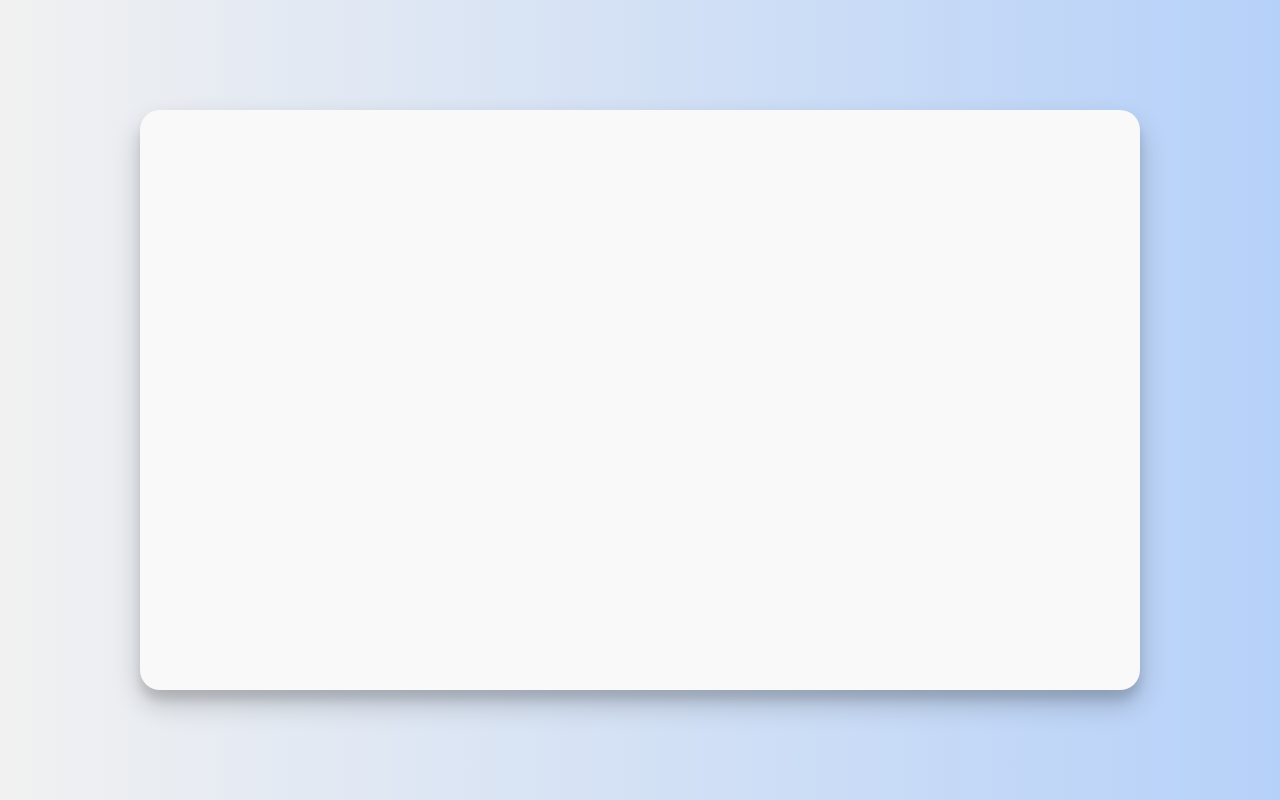
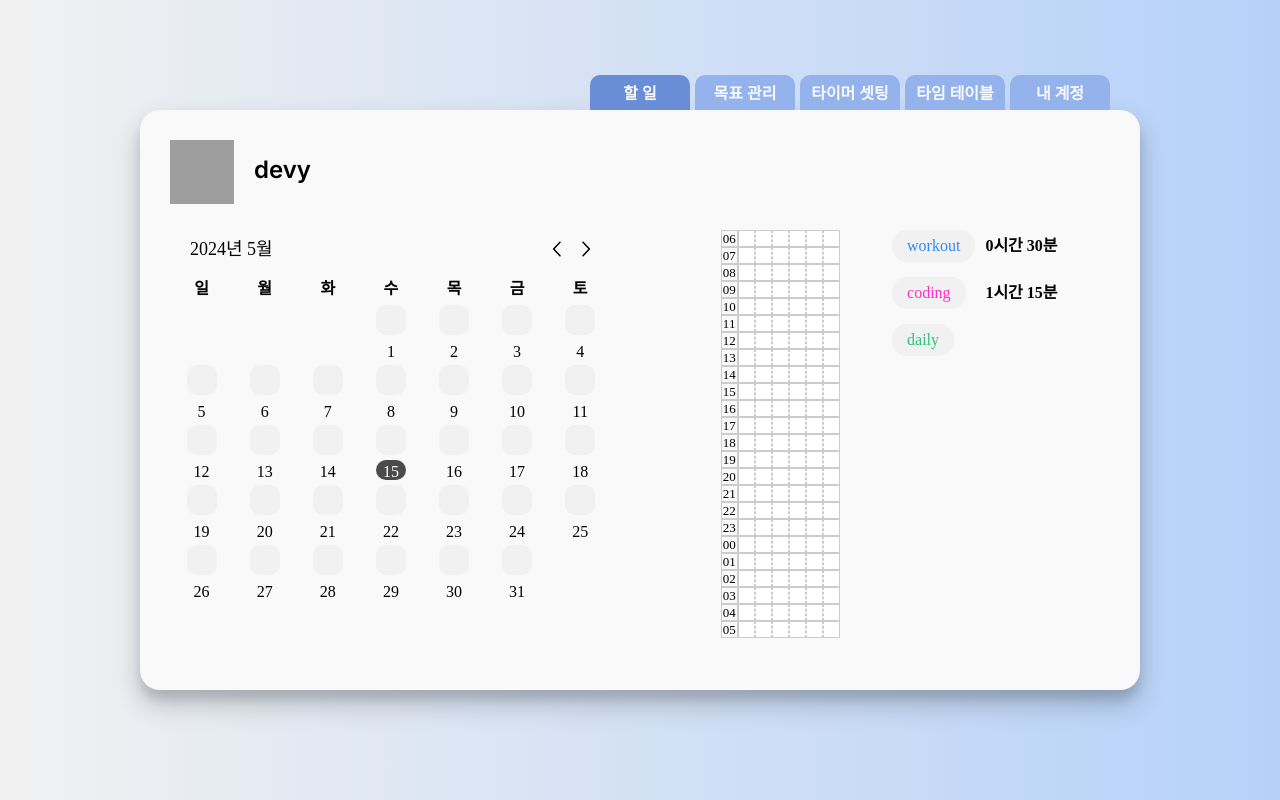
Before and after one commit to devy688/my-planner, a React (Create React App) app: page /todo/activity-log in a window 1280 px wide. Before the commit this address had no page. Built offline with nearby package versions, Linux system fonts and the light colour scheme; grey boxes are pictures that could not be loaded; a web font is replaced by a local one.

Commit message:
[UI/UX] ActiveLog 컴포넌트 생성

```diff
--- a/src/App.js
+++ b/src/App.js
@@ -7,6 +7,7 @@ import Todo from './pages/Todo';
 import List from './components/List/List';
 import Goals from './components/Goals/Goals';
 import TimerSetting from './components/TimerSetting/TimerSetting';
+import ActivityLog from './components/ActivityLog/ActivityLog';
 
 function App() {
     let todoData = [
@@ -18,9 +19,11 @@ function App() {
                     id: '0-1',
                     name: '런닝하기',
                     isCompleted: false,
+                    pomodoroTime: 30,
                 },
             ],
             color: 'blue',
+            totalPomodoroTime: 30,
         },
         {
             id: 1,
@@ -30,20 +33,24 @@ function App() {
                     id: '1-1',
                     name: '코딩애플 강의듣기',
                     isCompleted: true,
+                    pomodoroTime: 50,
                 },
                 {
                     id: '1-2',
                     name: '프로그래머스 문제 풀기',
                     isCompleted: false,
+                    pomodoroTime: 25,
                 },
             ],
             color: 'red',
+            totalPomodoroTime: 75,
         },
         {
             id: 2,
             title: 'daily',
             lists: [],
             color: 'green',
+            totalPomodoroTime: 0,
         },
     ];
 
@@ -128,8 +135,8 @@ function App() {
                             element={<TimerSetting />}
                         />
                         <Route
-                            path='timetable'
-                            element={<div>timetable</div>}
+                            path='activity-log'
+                            element={<ActivityLog todoData={todoData} />}
                         />
                         <Route
                             path='my-account'
--- /dev/null
+++ b/src/components/ActivityLog/ActivityLog.css
@@ -0,0 +1,25 @@
+@import url('../../styles.css');
+
+.activity-log-container {
+    width: 100%;
+    padding: 120px 30px 50px 30px;
+    display: flex;
+    justify-content: space-between;
+}
+
+.calendar-layout {
+    width: 47%;
+    max-height: 380px;
+}
+
+.tactivity-log-division-line {
+    width: 2px;
+    background-color: var(--medium-grey-color);
+}
+
+.timetable-layout {
+    width: 47%;
+    display: flex;
+    justify-content: space-evenly;
+    align-items: center;
+}
--- /dev/null
+++ b/src/components/ActivityLog/ActivityLog.js
@@ -0,0 +1,21 @@
+import { useState } from 'react';
+import Calendar from '../Calendar/Calendar';
+import TimeTable from '../TimeTable/TimeTable';
+import TotalTimeSummary from '../TotalTimeSummary/TotalTimeSummary';
+import '../Calendar/Calendar.css';
+import './ActivityLog.css';
+
+export default function ActivityLog(props) {
+    return (
+        <div className='activity-log-container'>
+            <div className='calendar-layout'>
+                <Calendar />
+            </div>
+            <div className='activity-log-division-line'></div>
+            <div className='timetable-layout'>
+                <TimeTable />
+                <TotalTimeSummary todoData={props.todoData} />
+            </div>
+        </div>
+    );
+}
--- a/src/components/Nav/Nav.js
+++ b/src/components/Nav/Nav.js
@@ -42,10 +42,12 @@ export default function Nav() {
                 타이머 셋팅
             </li>
             <li
-                className={`list ${activeItem === 'timetable' ? 'active' : ''}`}
+                className={`list ${
+                    activeItem === 'activity-log' ? 'active' : ''
+                }`}
                 onClick={() => {
-                    navigate('/todo/timetable');
-                    handleActiveItem('timetable');
+                    navigate('/todo/activity-log');
+                    handleActiveItem('activity-log');
                 }}
             >
                 타임 테이블
--- /dev/null
+++ b/src/components/TimeTable/TimeTable.css
@@ -0,0 +1,35 @@
+@import url('../../styles.css');
+
+.timetable {
+    display: grid;
+    grid-template-columns: repeat(7, 1fr);
+    background-color: var(--medium-grey-color);
+}
+
+.timetable-row {
+    display: contents;
+}
+
+.timetable-hour {
+    background-color: var(--very-light-grey-color);
+    text-align: center;
+    padding: 1px;
+    border: 0.5px solid var(--medium-grey-color);
+    font-size: 13px;
+}
+
+.timetable-cell {
+    background-color: var(--white-color);
+    height: 17px;
+    border: 0.25px solid var(--medium-grey-color);
+    border-right: 0.25px dashed var(--medium-grey-color);
+    border-left: 0.25px dashed var(--medium-grey-color);
+}
+
+.timetable-row > .timetable-cell:nth-of-type(2) {
+    border-left: 0.25px solid var(--medium-grey-color);
+}
+
+.timetable-row > .timetable-cell:nth-of-type(7) {
+    border-right: 0.25px solid var(--medium-grey-color);
+}
--- /dev/null
+++ b/src/components/TimeTable/TimeTable.js
@@ -0,0 +1,20 @@
+import './TimeTable.css';
+
+export default function TimeTable() {
+    const hours = Array.from({ length: 24 }, (_, i) => (i + 6) % 24); // 06시부터 05시까지
+
+    return (
+        <div className='timetable'>
+            {hours.map((hour, index) => (
+                <div className='timetable-row' key={index}>
+                    <div className='timetable-hour'>
+                        {String(hour).padStart(2, '0')}
+                    </div>
+                    {[...Array(6)].map((_, i) => (
+                        <div className='timetable-cell' key={i}></div>
+                    ))}
+                </div>
+            ))}
+        </div>
+    );
+}
--- /dev/null
+++ b/src/components/TotalTimeSummary/TotalTimeSummary.css
@@ -0,0 +1,30 @@
+@import url('../../styles.css');
+
+.total-time-summary {
+    height: 100%;
+}
+
+.summary-list {
+    display: flex;
+    flex-direction: column;
+}
+
+.summary-list .item {
+    display: flex;
+    justify-content: space-between;
+    align-items: center;
+    margin-bottom: 15px;
+}
+
+.item .title {
+    background-color: var(--light-grey-color);
+    padding: 8px 15px;
+    border-radius: 15px;
+    border: none;
+    font-size: 16px;
+    margin-right: 10px;
+}
+
+.item .time {
+    font-weight: 600;
+}
--- /dev/null
+++ b/src/components/TotalTimeSummary/TotalTimeSummary.js
@@ -0,0 +1,27 @@
+import './TotalTimeSummary.css';
+
+export default function TotalTimeSummary({ todoData }) {
+    return (
+        <div className='total-time-summary'>
+            <ul className='summary-list'>
+                {todoData.map((todo, index) => {
+                    return (
+                        <li className='item' key={index}>
+                            <span className={`title ${todo.color}`}>
+                                {todo.title}
+                            </span>
+                            {todo.totalPomodoroTime > 0 ? (
+                                <span className='time'>
+                                    {Math.floor(todo.totalPomodoroTime / 60)}
+                                    시간 {todo.totalPomodoroTime % 60}분
+                                </span>
+                            ) : (
+                                <span className='time'></span>
+                            )}
+                        </li>
+                    );
+                })}
+            </ul>
+        </div>
+    );
+}
```
